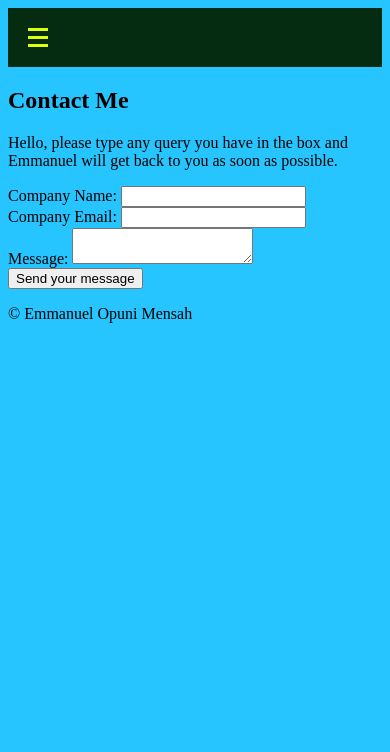
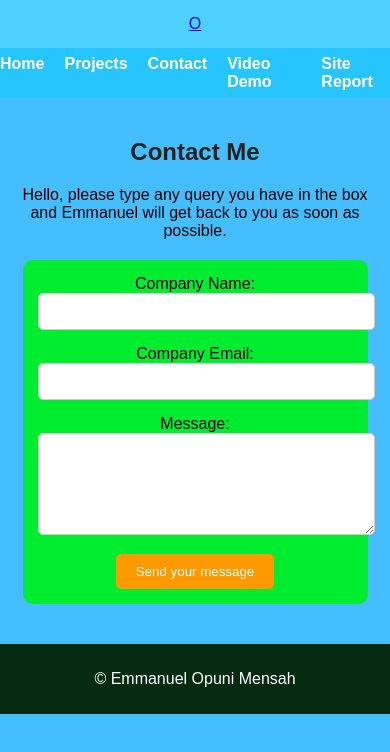
Before and after one commit to EmmanuelOpuniMensah/CSY1063-as1-Emmanuel-Opuni-Mensah-, a plain HTML site: page contact.html in a window 390 px wide. Drawn offline with Linux system fonts and the light colour scheme.

Commit message:
comments for mobile

```diff
--- a/main.css
+++ b/main.css
@@ -1,16 +1,18 @@
+/* Header styling with a background colour and padding */
 header {
-    background-color:rgb(78, 208, 255);
+    background-color: rgb(78, 208, 255);
     color: white;
     padding: 20px;
     grid-area: header;
 }
 
-
+/* Image styling to maintain consistent size */
 img {
     width: 200px;
     height: auto;
 }
 
+/* Profile picture with glowing and rotating effect */
 .profile-pic {
     width: 200px;
     height: auto;
@@ -18,6 +20,8 @@ header {
     box-shadow: 0 0 15px rgb(197, 178, 9), 0 0 25px white, 0 0 35px cyan;
     animation: glow 5s infinite linear, rotate 10s infinite linear;
 }
+
+/* Keyframe for rotation animation */
 @keyframes rotate {
     0% {
         transform: rotate(0deg);
@@ -26,28 +30,20 @@ header {
         transform: rotate(360deg);
     }
 }
-header {
-    background-color:rgb(78, 208, 255);
-    color: rgb(244, 244, 244);
-    padding: 20px;
-    grid-area: header;
-    font-family: sans-serif;
-}
 
+/* Navigation bar fixed at the top */
 nav {
     position: fixed;
     top: 0;
     left: 0;
     width: 100%;
-    height: 40px;
+    height: 60px;
     background-color: rgb(38, 197, 255);
     grid-area: nav;
     text-decoration-color: black;
-   padding-top: 0px; /* Add more padding */
-    padding-bottom: 0px; /* Add more padding */
-    height: 60px;
 }
 
+/* Styling navigation links */
 nav ul li a {
     color: white;
     text-decoration: none;
@@ -56,57 +52,42 @@ nav ul li a {
     font-weight: bold;
     padding-bottom: 5px;
     transition: all 0.3s ease-in-out;
-    display: inline-block; /* To control the width */
+    display: inline-block;
+    border-bottom: 3px solid transparent; /* Hidden line by default */
 }
 
+/* Hover effect for navigation links */
 nav ul li a:hover {
-    color: rgb(255, 153, 0); /* Text changes to yellow */
+    color: rgb(255, 153, 0); /* Change text to yellow */
+    border-bottom: 3px solid rgb(255, 153, 0); /* Show underline */
 }
 
-/* Adding the line below */
-nav ul li a {
-    border-bottom: 3px solid transparent; /* Invisible by default */
-}
+/* Headings colour styling */
+h1 { color: rgb(26, 25, 25); }
+h2 { color: rgb(42, 42, 39); }
+h3 { color: rgb(34, 34, 34); }
 
-nav ul li a:hover {
-    border-bottom: 3px solid rgb(255, 153, 0); /* Shows the line on hover */
-}
-
-
-h1 {
-    color: rgb(26, 25, 25);
-}
-h2 {
-    color: rgb(42, 42, 39);
-}
-
-h3 {
-    color: rgb(34, 34, 34);
-}
-
+/* Main section background and text colour */
 main {
     background-color: rgb(38, 197, 255);
-    color:rgba(233, 249, 255, 0.938);
+    color: rgba(233, 249, 255, 0.938);
     grid-area: main;
     min-height: 100vh;
     font-family: sans-serif;
-
 }
 
-footer{
-    background-color:  rgb(5, 43, 17);
-    color: rgb(244, 248, 251);;
+/* Footer styling */
+footer {
+    background-color: rgb(5, 43, 17);
+    color: rgb(244, 248, 251);
     grid-area: footer;
     font-family: sans-serif;
-
 }
 
+/* Form styling */
 form {
-    /* Just to center the form on the page */
     margin: 0 auto;
     width: 400px;
-
-    /* To see the limits of the form */
     padding: 1em;
     border: 1px solid #ccc;
     border-radius: 1em;
@@ -118,7 +99,6 @@ form {
 }
 
 label {
-    /* To make sure that all label have the same size and are properly align */
     display: inline-block;
     width: 90px;
     text-align: right;
@@ -126,52 +106,33 @@ form {
 
 input,
 textarea {
-    /* To make sure that all text field have the same font settings
-       By default, textarea are set with a monospace font */
     font: 1em sans-serif;
-
-    /* To give the same size to all text field */
     width: 300px;
-
-    -moz-box-sizing: border-box;
     box-sizing: border-box;
-
-    /* To harmonize the look & feel of text field border */
     border: 1px solid #00ec2f;
 }
 
 input:focus,
 textarea:focus {
-    /* To give a little highlight on active elements */
     border-color: #000;
 }
 
 textarea {
-    /* To properly align multiline text field with their label */
     vertical-align: top;
-
-    /* To give enough room to type some text */
     height: 5em;
-
-    /* To allow users to resize any textarea vertically
-       It works only on Chrome, Firefox and Safari */
     resize: vertical;
 }
 
+/* Button alignment */
 .button {
-    /* To position the buttons to the same position of the text fields */
-    padding-left: 90px; /* same size as the label elements */
+    padding-left: 90px;
 }
 
 button {
-    /* This extra margin represent the same space as the space between
-       the labels and their text fields */
     margin-left: 0.5em;
 }
 
-
-
-
+/* Body grid layout */
 body {
     margin: 0;
     padding: 0;
@@ -185,48 +146,47 @@ body {
         "header header header"
         "nav nav nav"
         "main main main"
-    "footer footer footer"
-    ;
+        "footer footer footer";
 }
 
-
+/* Card styling with glowing effect */
 .card {
     background-color: rgba(25, 233, 32, 0.938);
     padding: 20px;
     border-radius: 10px;
-    box-shadow: 0 0 20px 5px rgba(255, 225, 0, 0.8); /* Green glow */
+    box-shadow: 0 0 20px 5px rgba(255, 225, 0, 0.8);
     font-style: italic;
     text-align: center;
-    transition: all 0.3s ease-in-out; /* Smooth effect */
+    transition: all 0.3s ease-in-out;
 }
 
+/* Hover effect for the card */
 .card:hover {
-    box-shadow: 0 0 30px 10px rgb(255, 170, 0); /* Brighter glow on hover */
+    box-shadow: 0 0 30px 10px rgb(255, 170, 0);
 }
 
+/* Grid container for responsive layout */
 .grid-container {
     display: grid;
     border: 1px solid rgba(0, 0, 0, 0.689);
-    grid-template-columns: repeat(4, 1fr);
     grid-template-columns: repeat(auto-fit, minmax(300px, 1fr));
     gap: 20px;
     justify-content: center;
-
 }
 
+/* Mobile-specific styles */
 @media only screen and (max-width: 800px) {
-    body{
+    body {
         background-color: rgb(69, 190, 255);
+    }
+    .desktop-only {
+        display: none;
     }
 }
 
+/* Desktop-specific styles */
 @media (min-width: 768px) {
     .mobile-only {
         display: none;
     }
 }
-    @media (max-width: 800px) {
-        .desktop-only {
-            display: none;
-        }
-    }
--- a/mobile.css
+++ b/mobile.css
@@ -1,89 +1,99 @@
+/* Mobile Stylesheet */
 
-
-header {
-
-    background-color:rgb(5, 43, 17);
-    color: white;
-    padding: 20px;
-    grid-area: header;
-  }
+/* General Reset */
 body {
-    background-color: rgb(38, 197, 255);
-    display: grid;
-    grid-template-columns: 100%;
-    grid-template-rows: auto;
-    grid-template-areas:
-        "header "
-        "nav"
-        "main"
-        "footer"
-    ;
+  margin: 0;
+  padding: 0;
+  box-sizing: border-box;
+  font-family: sans-serif;
+  background-color: rgb(69, 190, 255);
 }
 
-nav {
-    display: none;
-    background-color:rgb(107, 146, 174);
-    position: fixed;
-    top: 0;
-    left: 50%;
-    width: 50%;
-    height: 100vh;
+/* Header Styling */
+header {
+  background-color: rgb(78, 208, 255);
+  color: white;
+  padding: 15px;
+  text-align: center;
 }
 
-  .showNav {
-    height: 0.8em;
-    width: 1.25em;
-    display: none;
-    border-top: 0.2em solid rgb(219, 255, 14);
-    border-bottom: 0.2em solid rgb(219, 255, 14);
+/* Navigation Bar */
+nav {
+  background-color: rgb(38, 197, 255);
+  height: 50px;
+  display: flex;
+  justify-content: center;
+  align-items: center;
 }
 
-  .showNav::before {
-    content: '';
-    position: absolute;
-    width: 1.25em;
-    margin-top: 0.3em;
-    border-top: 0.2em solid rgb(219, 255, 14);
+nav ul {
+  list-style-type: none;
+  padding: 0;
+  display: flex;
+  gap: 20px;
 }
 
-  #clicked .on {
-    display: block;
+nav ul li a {
+  color: white;
+  text-decoration: none;
+  font-size: 1em;
+  font-weight: bold;
 }
 
-  #clicked .off {
-    display: none;
+nav ul li a:hover {
+  color: rgb(255, 153, 0);
+  border-bottom: 2px solid rgb(255, 153, 0);
 }
 
-  #clicked:target .on {
-    display: none;
+/* Main Content */
+main {
+  padding: 20px;
+  text-align: center;
 }
 
-  #clicked:target .off {
-    display: block;
+h2 {
+  color: rgb(34, 34, 34);
 }
 
-  #clicked:target nav {
-    display: block;
+/* Form Styling */
+form {
+  margin: 20px auto;
+  width: 90%;
+  padding: 15px;
+  background-color: #00ec2f;
+  border-radius: 10px;
 }
 
-  main img {
-    width: 70%;
+input,
+textarea {
+  width: 100%;
+  margin-bottom: 15px;
+  padding: 10px;
+  border: 1px solid #ccc;
+  border-radius: 5px;
 }
 
-  .card {
-    background-color: rgba(25, 233, 32, 0.938);
-    padding: 20px;
-    border-radius: 10px;
-    box-shadow: 2px 2px 10px rgba(0, 0, 0, 0.1);
-    font-style: italic;
+textarea {
+  height: 80px;
+}
+
+button {
+  background-color: rgb(255, 153, 0);
+  color: white;
+  border: none;
+  padding: 10px 20px;
+  border-radius: 5px;
+  cursor: pointer;
+}
+
+button:hover {
+  background-color: rgb(255, 100, 0);
+}
+
+/* Footer Styling */
+footer {
+  background-color: rgb(5, 43, 17);
+  color: white;
   text-align: center;
+  padding: 10px;
 }
-  .grid-container {
-    display: grid;
-   border: 1px solid rgba(123, 236, 25, 0.689);
-    grid-template-columns: repeat(4, 1fr);
-    grid-template-columns: repeat(auto-fit, minmax(300px, 1fr));
-    gap: 20px;
-    justify-content: center;
-
-  }
```
Lines whose indentation alone changed are shown as unchanged.
